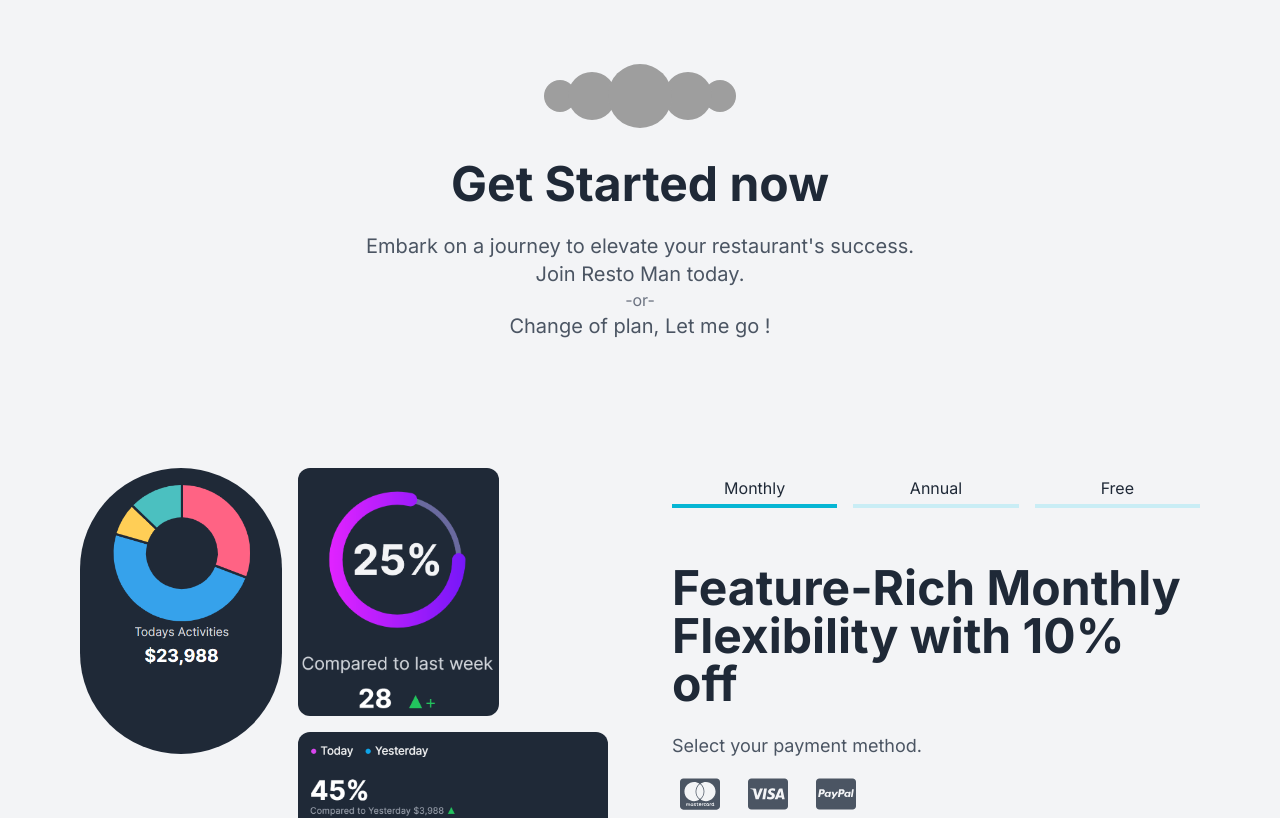
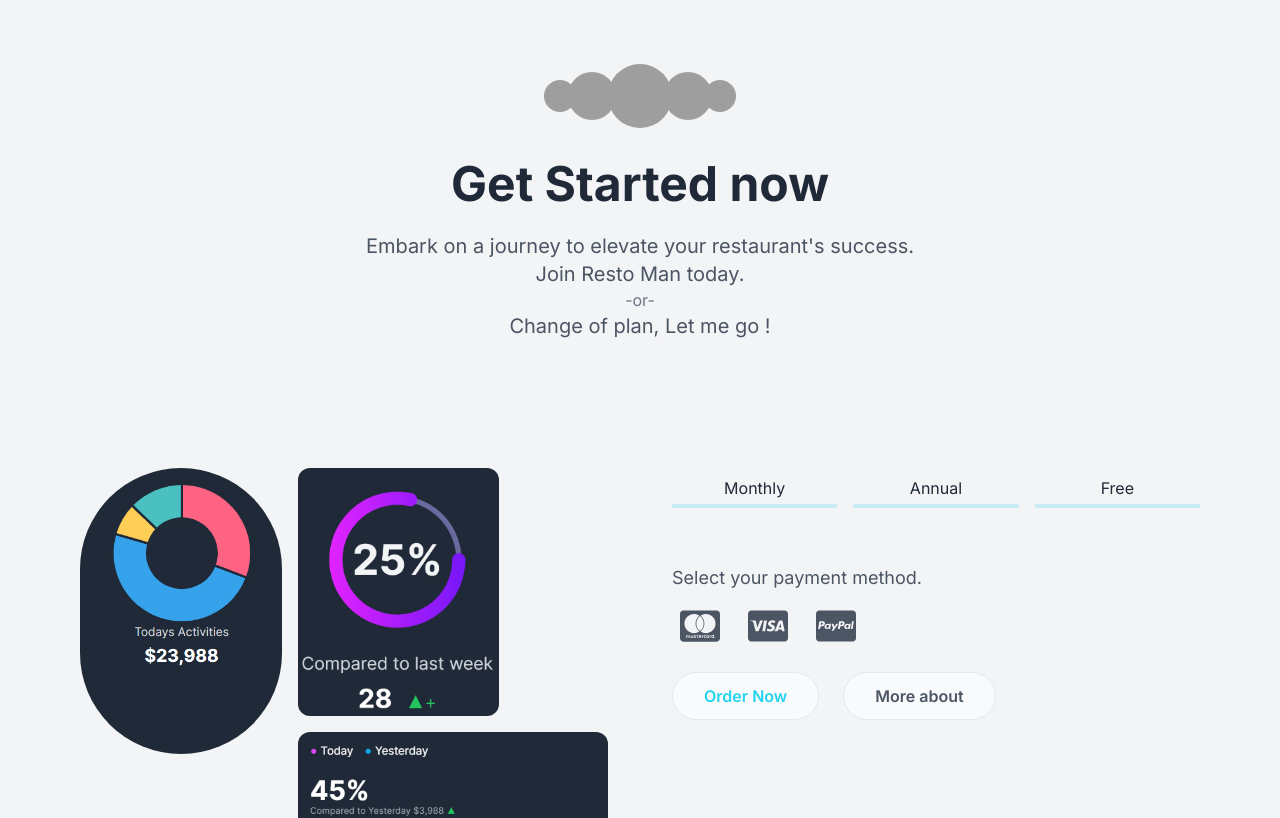
Before and after one commit to AbidHasanPiash/bhojon, a Next.js app: page /purchase in a window 1280 px wide. Shown: the top 818 px of the page. Built offline with nearby package versions, Linux system fonts and the light colour scheme; grey boxes are pictures that could not be loaded.

Commit message:
prine and purchase page ok

```diff
--- a/app/purchase/page.jsx
+++ b/app/purchase/page.jsx
@@ -1,11 +1,14 @@
 'use client'
-import Image from 'next/image';
+import { useRouter, useSearchParams  } from 'next/navigation';
+import { useState } from 'react';
 import Link from 'next/link';
-import React, { useState } from 'react'
 import {FaCcMastercard, FaCcVisa, FaCcPaypal} from 'react-icons/fa'
 
 export default function page() {
-    const [selectedPackage, setSelectedPackage] = useState('Monthly');
+    const router = useRouter();
+    const searchParams = useSearchParams()
+    const plan = searchParams.get('plan');
+    const [selectedPackage, setSelectedPackage] = useState(plan);
     const [paymentOption, setPaymentOption] = useState(null);
     const handlePackageSelect = (packageType) => {
       setSelectedPackage(packageType);
@@ -66,8 +69,8 @@ export default function page() {
                         Embark on a journey to elevate your restaurant's success. <br /> Join Resto Man today.
                     </p>
                     <p className='text-center'>-or-</p>
-                    <p className="text-center text-xl text-gray-600 dark:text-gray-300 hover:underline underline-offset-4 hover:text-rose-400">
-                        <Link href={'/'}>Change of plan, Let me go !</Link>
+                    <p className="text-center cursor-pointer text-xl text-gray-600 dark:text-gray-300 hover:underline underline-offset-4 hover:text-rose-400">
+                        <span onClick={()=>router.back()}>Change of plan, Let me go !</span>
                     </p>
                 </div>
             </div>
@@ -79,27 +82,27 @@ export default function page() {
                     {/* Plan and payment options */}
                     <div className="order-last mb-6 space-y-6 md:mb-0 md:w-6/12 lg:w-6/12">
                         <div className='flex items-center justify-between space-x-4 pb-8 text-gray-800 dark:text-gray-200'>
-                            <button onClick={() => handlePackageSelect('Monthly')} className='group relative w-full py-2 flex items-center justify-center'>
+                            <button onClick={() => handlePackageSelect('monthly')} className='group relative w-full py-2 flex items-center justify-center'>
                                 <span>Monthly</span>
-                                <span className={`${selectedPackage=='Monthly' ? 'border-cyan-500 border-b-4' : 'border-b-0'} absolute bottom-0 w-full h-1 group-hover:h-full transition-all duration-200 bg-cyan-400/20`}/>
+                                <span className={`${selectedPackage=='monthly' ? 'border-cyan-500 border-b-8' : 'border-b-0'} absolute bottom-0 w-full h-1 group-hover:h-full transition-all duration-200 bg-cyan-400/20`}/>
                             </button>
-                            <button onClick={() => handlePackageSelect('Annual')} className='group relative w-full py-2 flex items-center justify-center'>
+                            <button onClick={() => handlePackageSelect('annual')} className='group relative w-full py-2 flex items-center justify-center'>
                                 <span>Annual</span>
-                                <span className={`${selectedPackage=='Annual' ? 'border-cyan-500 border-b-4' : 'border-b-0'} absolute bottom-0 w-full h-1 group-hover:h-full transition-all duration-200 bg-cyan-400/20`}/>
+                                <span className={`${selectedPackage=='annual' ? 'border-cyan-500 border-b-8' : 'border-b-0'} absolute bottom-0 w-full h-1 group-hover:h-full transition-all duration-200 bg-cyan-400/20`}/>
                             </button>
-                            <button onClick={() => handlePackageSelect('Free')} className='group relative w-full py-2 flex items-center justify-center'>
+                            <button onClick={() => handlePackageSelect('free')} className='group relative w-full py-2 flex items-center justify-center'>
                                 <span>Free</span>
-                                <span className={`${selectedPackage=='Free' ? 'border-cyan-500 border-b-4' : 'border-b-0'} absolute bottom-0 w-full h-1 group-hover:h-full transition-all duration-200 bg-cyan-400/20`}/>
+                                <span className={`${selectedPackage=='free' ? 'border-cyan-500 border-b-8' : 'border-b-0'} absolute bottom-0 w-full h-1 group-hover:h-full transition-all duration-200 bg-cyan-400/20`}/>
                             </button>
                         </div>
                         <h1 className="text-4xl font-bold text-gray-800 md:text-5xl dark:text-white">
-                            {selectedPackage == 'Monthly' && "Feature-Rich Monthly Flexibility with"}
-                            {selectedPackage == 'Annual' && "Savings, Full Access Annually and get"}
-                            {selectedPackage == 'Free' && "Basic Features, Limited Time for"}
+                            {selectedPackage == 'monthly' && "Feature-Rich Monthly Flexibility with"}
+                            {selectedPackage == 'annual' && "Savings, Full Access Annually and get"}
+                            {selectedPackage == 'free' && "Basic Features, Limited Time for"}
                             <span className="text-primary dark:text-sky-300">
-                                {selectedPackage == 'Monthly' && " 10% off"}
-                                {selectedPackage == 'Annual' && " 20% off"}
-                                {selectedPackage == 'Free' && " Zero Cost"}
+                                {selectedPackage == 'monthly' && " 10% off"}
+                                {selectedPackage == 'annual' && " 20% off"}
+                                {selectedPackage == 'free' && " Zero Cost"}
                             </span>
                         </h1>
                         <div className="text-lg text-gray-600 dark:text-gray-300">
@@ -123,7 +126,7 @@ export default function page() {
                             </div>
                         </div>
                         <div className="flex flex-wrap gap-6">
-                            <button href="#" className="relative flex h-12 w-full items-center justify-center px-8 before:absolute before:inset-0 before:rounded-full before:border before:border-gray-200 before:bg-gray-50 before:bg-gradient-to-b before:transition before:duration-300 hover:before:scale-105 active:duration-75 active:before:scale-95 dark:before:border-gray-700 dark:before:bg-gray-800 sm:w-max">
+                            <button href="#" className="relative flex h-12 w-full items-center justify-center px-8 border-cyan-400 before:absolute before:inset-0 before:rounded-full before:border before:border-gray-200 before:bg-gray-50 before:bg-gradient-to-b before:transition before:duration-300 hover:before:scale-105 active:duration-75 active:before:scale-95 dark:before:border-gray-700 dark:before:bg-gray-800 sm:w-max">
                                 <span className="relative text-base font-semibold text-cyan-400 ">Order Now</span>
                             </button>
                             <Link href="/#price" className="relative flex h-12 w-full items-center justify-center px-8 before:absolute before:inset-0 before:rounded-full before:border before:border-gray-200 before:bg-gray-50 before:bg-gradient-to-b before:transition before:duration-300 hover:before:scale-105 active:duration-75 active:before:scale-95 dark:before:border-gray-700 dark:before:bg-gray-800 sm:w-max">
--- a/components/home/Nav.jsx
+++ b/components/home/Nav.jsx
@@ -1,9 +1,23 @@
 'use client'
 import Image from "next/image";
 import Link from "next/link";
-import React, { useState } from "react";
+import { useEffect, useState } from 'react';
 
 export default function Nav() {
+  const [systemTheme, setSystemTheme] = useState('dark');
+  useEffect(() => {
+    const darkModeQuery = window.matchMedia('(prefers-color-scheme: dark)');
+    const handleThemeChange = (event) => {
+      setSystemTheme(event.matches ? 'dark' : 'light');
+    };
+    darkModeQuery.addEventListener('change', handleThemeChange);
+    return () => {
+      darkModeQuery.removeEventListener('change', handleThemeChange);
+    };
+  }, []);
+
+  const imagePath = `/logos/rm_mini_${systemTheme === 'dark' ? 'light' : 'dark'}.png`;
+
   const [isOpen, setIsOpen] = useState(false);
   const hamburgerLine = `h-1 w-6 my-1 rounded-full bg-cyan-700 dark:bg-cyan-300 transition ease transform duration-300`;
   return (
@@ -14,7 +28,7 @@ export default function Nav() {
             {/* Main LOGO */}
             <Link href="#login" aria-label="logo" className="flex space-x-2 items-center">
               <Image
-                src="/logos/rm_mini_light.png"
+                src={imagePath}
                 className="w-8 lg:w-12"
                 alt="tailus logo"
                 width="144"
@@ -78,3 +92,18 @@ export default function Nav() {
     </nav>
   );
 }
+export async function getStaticProps() {
+  let systemTheme = 'light'; // Default to light if unable to determine
+
+  if (typeof window !== 'undefined') {
+    const darkModeQuery = window.matchMedia('(prefers-color-scheme: dark)');
+    systemTheme = darkModeQuery.matches ? 'dark' : 'light';
+    console.log('Detected System Theme:', systemTheme);
+  }
+
+  return {
+    props: {
+      systemTheme,
+    },
+  };
+}
```
Also changed, not shown: components/home/Pricing.jsx (+11 -13 lines).
